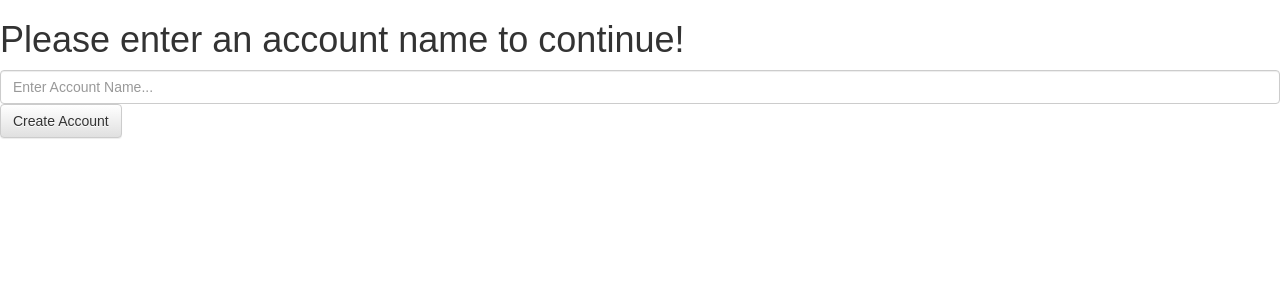
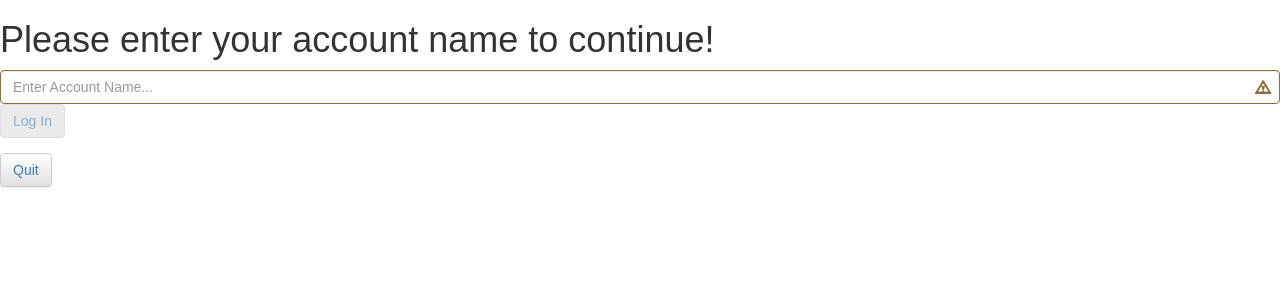
Before and after one commit to awarnes/csm-react, a React (Create React App) app: page /create_account in a window 1280 px wide. Shown: the top 300 px of the page. Built offline with nearby package versions, Linux system fonts and the light colour scheme; no server answers.

Commit message:
Completion of first round of development on the create account pages and log in pages. These pages now speak to the database and update themselves based on the fetch calls there. They also route to a dummy user home page. They still need a testing framework setup for them.

```diff
--- a/src/App.js
+++ b/src/App.js
@@ -5,6 +5,7 @@ import './App.css'
 import LandingPage from './components/LandingPage'
 import LogInPage from './components/LogInPage'
 import CreateAccountPage from './components/CreateAccountPage'
+import UserHome from './components/UserHome'
 
 export default class App extends Component {
   constructor (props) {
@@ -13,15 +14,28 @@ export default class App extends Component {
       createAccount: '',
       loginAccount: '',
       activeAccount: '',
+      activeAccountInfo: {},
       dbAccounts: {}
+
     }
+
     this.onLoginAccountNameInput = this.onLoginAccountNameInput.bind(this)
     this.onCreateAccountNameInput = this.onCreateAccountNameInput.bind(this)
     this.updateDBAccounts = this.updateDBAccounts.bind(this)
+    this.updateActiveAccount = this.updateActiveAccount.bind(this)
+    this.updateActiveAccountInfo = this.updateActiveAccountInfo.bind(this)
   }
 
   updateDBAccounts (json) {
     this.setState({dbAccounts: json})
+  }
+
+  updateActiveAccount (account) {
+    this.setState({activeAccount: account})
+  }
+
+  updateActiveAccountInfo (json) {
+    this.setState({activeAccountInfo: json})
   }
 
   onLoginAccountNameInput (event) {
@@ -37,16 +51,28 @@ export default class App extends Component {
       <Router>
         <div>
             <Route exact path='/' render={props => (<LandingPage {...props} />)} />
+
+            <Route path='/users/:user/home'
+                   render={props => (<UserHome {...props}
+                     activeAccount={this.state.activeAccount}
+                     updateActiveAccountInfo={this.updateActiveAccountInfo}
+                     activeAccountInfo={this.state.activeAccountInfo} />)} />
+
             <Route path='/login_account'
               render={props => (<LogInPage {...props}
                 onAccountNameInput={this.onLoginAccountNameInput}
                 accountName={this.state.loginAccount}
                 updateDBAccounts={this.updateDBAccounts}
-              dbAccounts={this.state.dbAccounts} />)} />
+                dbAccounts={this.state.dbAccounts}
+                updateActiveAccount={this.updateActiveAccount} />)} />
+
             <Route path='/create_account'
               render={props => (<CreateAccountPage {...props}
                 onAccountNameInput={this.onCreateAccountNameInput}
-              accountName={this.state.createAccount} />)} />
+                accountName={this.state.createAccount}
+                updateDBAccounts={this.updateDBAccounts}
+                dbAccounts={this.state.dbAccounts}
+                updateActiveAccount={this.updateActiveAccount}/>)} />
         </div>
       </Router>
     )
--- a/src/components/CreateAccountPage.js
+++ b/src/components/CreateAccountPage.js
@@ -1,43 +1,108 @@
 import React, { Component } from 'react'
 import PropTypes from 'prop-types'
-import { Button, FormControl } from 'react-bootstrap'
+import { Button, FormControl, FormGroup } from 'react-bootstrap'
+import { Link } from 'react-router-dom'
 
-export default class CreateAccountPage extends Component {
-  // getValidationState () {
-  //
-  //   let checkAccount = this.props.accountName
-  //
-  //   fetch('https://csm-5e.firebaseio.com/users.json')
-  //     .then((response) => {
-  //       return response.json()
-  //     })
-  //     .then((json) => {
-  //       if(Object.keys(json).find((name) => {return name === checkAccount}) === 'undefined') {
-  //         return 'success'
-  //       }
-  //       else return 'danger'
-  //     })
-  //     .catch((error) => {
-  //       console.log(error)
-  //     })
-  // }
+/* global fetch */
+
+export default class LogInPage extends Component {
+  constructor (props) {
+    super(props)
+
+    this.getValidationState = this.getValidationState.bind(this)
+    this.checkValidationState = this.checkValidationState.bind(this)
+    this.handleLogInClick = this.handleLogInClick.bind(this)
+    this.createAccount = this.createAccount.bind(this)
+  }
+
+  getValidationState () {
+    let checkInfo = this.props.accountName
+
+    let found = Object.keys(this.props.dbAccounts).findIndex((name) => {
+      return name === checkInfo
+    })
+
+    if (found !== -1 || checkInfo.length < 3) {
+      return 'warning'
+    } else if (found === -1) {
+      return 'success'
+    }
+  }
+
+  checkValidationState () {
+    if (this.getValidationState() === 'warning') {
+      return true
+    } else {
+      return false
+    }
+  }
+
+  createAccount () {
+    let params = {
+      method: 'PUT',
+      body: JSON.stringify({createdAt: new Date(), characters: ["no characters"]})
+    }
+
+    fetch(`https://csm-5e.firebaseio.com/users/${this.props.accountName}.json`, params)
+      .then((response) => {
+        return response.json()
+      })
+      .catch((error) => {
+        console.log(error)
+      })
+  }
+
+  handleLogInClick (e) {
+    if (this.checkValidationState()) {
+      e.preventDefault()
+    } else {
+      this.createAccount()
+      this.props.updateActiveAccount(this.props.accountName)
+    }
+  }
+
+  componentWillMount () {
+    fetch('https://csm-5e.firebaseio.com/users.json')
+      .then((response) => {
+        return response.json()
+      })
+      .then((json) => {
+        this.props.updateDBAccounts(json)
+      })
+      .catch((error) => {
+        console.log(error)
+      })
+  }
 
   render () {
     return (
       <div>
-        <h1>Please enter an account name to continue!</h1>
+        <h1>Please enter your account name to continue!</h1>
+        <FormGroup
+          id='loginFormGroup'
+          validationState={this.getValidationState()}>
           <FormControl
             type='text'
             placeholder='Enter Account Name...'
             onChange={this.props.onAccountNameInput}
             id='accountName-input'
+            value={this.props.accountName}
             />
-        <Button type='button' id='createAccount-btn'>Create Account</Button>
+          <FormControl.Feedback />
+          <Button type='button' id='createAccount-btn' onClick={e => e.preventDefault()} disabled={this.checkValidationState()}>
+            <Link to={`/users/${this.props.accountName}/home`} onClick={this.handleLogInClick}>Log In</Link></Button>
+        </FormGroup>
+
+        <Button type='button' id='quit-btn'><Link to="/">Quit</Link></Button>
       </div>
     )
   }
 }
 
-CreateAccountPage.propTypes = {
-  onAccountNameInput: PropTypes.func
+LogInPage.propTypes = {
+  onAccountNameInput: PropTypes.func,
+  accountName: PropTypes.string,
+  updateDBAccounts: PropTypes.func,
+  dbAccounts: PropTypes.object,
+  updateActiveAccount: PropTypes.func
 }
--- a/src/components/LogInPage.js
+++ b/src/components/LogInPage.js
@@ -1,6 +1,7 @@
 import React, { Component } from 'react'
 import PropTypes from 'prop-types'
 import { Button, FormControl, FormGroup } from 'react-bootstrap'
+import { Link } from 'react-router-dom'
 
 /* global fetch */
 
@@ -10,6 +11,7 @@ export default class LogInPage extends Component {
 
     this.getValidationState = this.getValidationState.bind(this)
     this.checkValidationState = this.checkValidationState.bind(this)
+    this.handleLogInClick = this.handleLogInClick.bind(this)
   }
 
   getValidationState () {
@@ -31,6 +33,14 @@ export default class LogInPage extends Component {
       return true
     } else {
       return false
+    }
+  }
+
+  handleLogInClick (e) {
+    if (this.checkValidationState()) {
+      e.preventDefault()
+    } else {
+      this.props.updateActiveAccount(this.props.accountName)
     }
   }
 
@@ -62,8 +72,11 @@ export default class LogInPage extends Component {
             value={this.props.accountName}
             />
           <FormControl.Feedback />
-          <Button type='button' id='loginAccount-btn' onClick={this.onLoginClick} disabled={this.checkValidationState()}>Log In</Button>
+          <Button type='button' id='loginAccount-btn' onClick={e => e.preventDefault()} disabled={this.checkValidationState()}>
+            <Link to={`/users/${this.props.accountName}/home`} onClick={this.handleLogInClick}>Log In</Link></Button>
         </FormGroup>
+
+        <Button type='button' id='quit-btn'><Link to="/">Quit</Link></Button>
       </div>
     )
   }
@@ -73,5 +86,6 @@ LogInPage.propTypes = {
   onAccountNameInput: PropTypes.func,
   accountName: PropTypes.string,
   updateDBAccounts: PropTypes.func,
-  dbAccounts: PropTypes.object
+  dbAccounts: PropTypes.object,
+  updateActiveAccount: PropTypes.func
 }
```
Lines whose indentation alone changed are shown as unchanged.
